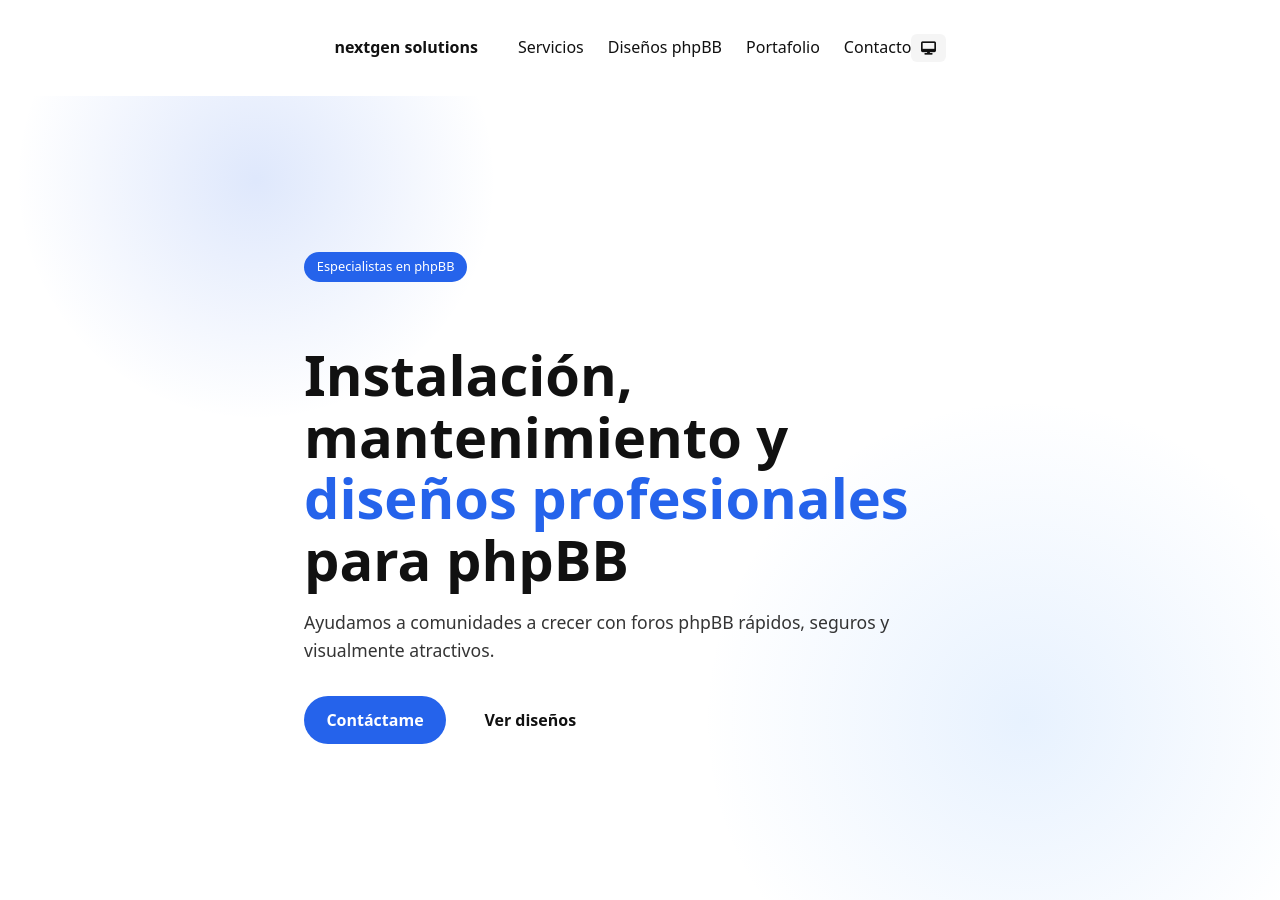
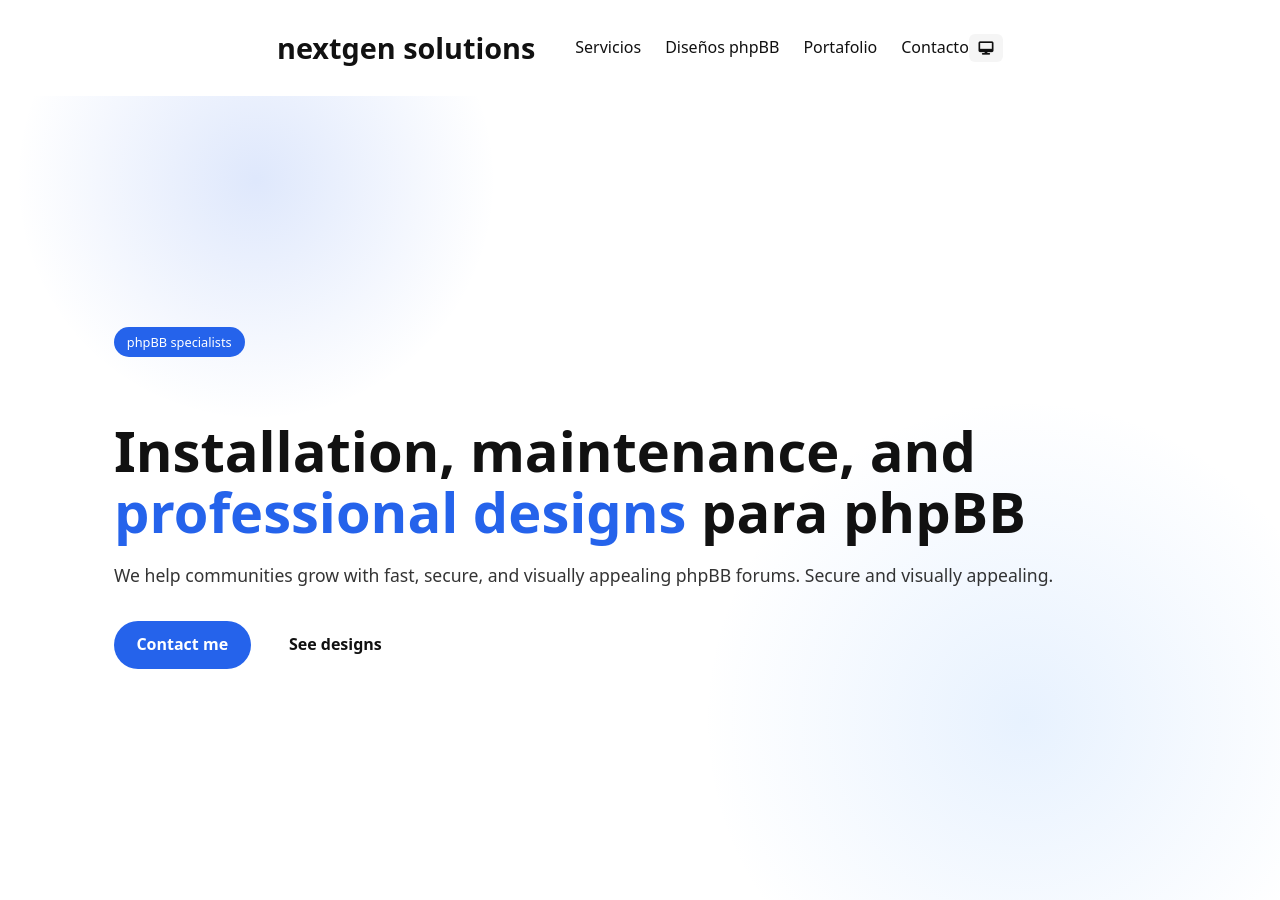
Before and after one commit to nextgen-solutions-gt/nextgen-solutions-gt.github.io, a Jekyll site: the page built from index.md, in a window 1280 px wide and 900 px high. Built offline with Jekyll 4.4.1, drawn with Linux system fonts in a browser that asks for light colours.

Commit message:
New design improvements

```diff
--- a/_layouts/default.html
+++ b/_layouts/default.html
@@ -14,7 +14,7 @@
 <header class="site-header">
   <nav class="nav container">
     <div class="brand">
-      <a href="#home">nextgen solutions</a>
+      <h1><a href="#home">nextgen solutions</a></h1>
     </div>
 
     <ul class="nav-links">
--- a/assets/css/style.css
+++ b/assets/css/style.css
@@ -5,6 +5,7 @@
   --card: #f5f5f5;
   --primary: #2563eb;
   --accent: var(--primary);
+  --border: --card;
 }
 
 [data-theme="dark"] {
@@ -272,10 +273,6 @@
     );
 }
 
-.hero-content {
-  max-width: 720px;
-}
-
 .hero-badge {
   display: inline-block;
   padding: 0.3rem 0.8rem;
--- a/index.md
+++ b/index.md
@@ -4,28 +4,28 @@
 ---
 
 <section id="home" class="hero">
-  <div class="hero-content container">
+  <div class="container">
     <span class="hero-badge">
-      Especialistas en phpBB
+      phpBB specialists
     </span>
 
     <h1>
-      Instalación, mantenimiento y
-      <span class="highlight">diseños profesionales</span>
+      Installation, maintenance, and
+      <span class="highlight">professional designs</span>
       para phpBB
     </h1>
 
     <p class="hero-text">
-      Ayudamos a comunidades a crecer con foros phpBB rápidos,
-      seguros y visualmente atractivos.
+      We help communities grow with fast, secure, and visually appealing phpBB forums.
+      Secure and visually appealing.
     </p>
 
     <div class="hero-actions">
       <a href="#contact" class="btn primary">
-        Contáctame
+        Contact me
       </a>
       <a href="#designs" class="btn secondary">
-        Ver diseños
+        See designs
       </a>
     </div>
   </div>
```
Also changed, not shown: _data/services.yml (deleted, +0 -39 lines).
